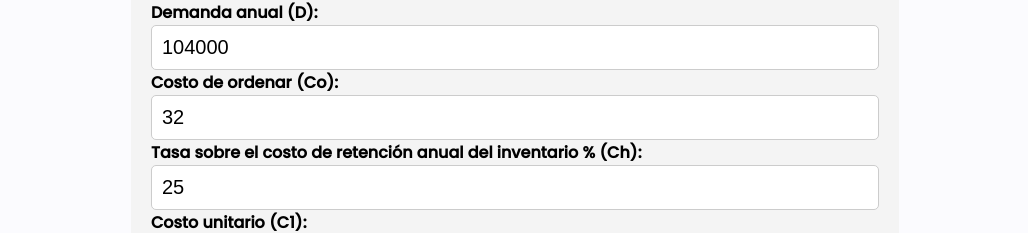
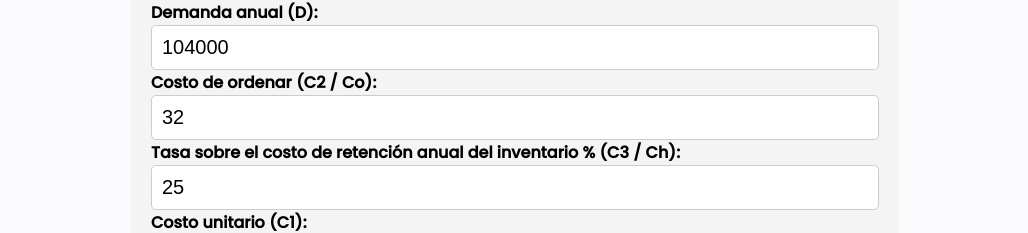
Before and after one commit to Jhonsebastianas/portafolio, a Next.js app: page /investigacion-de-operaciones in a window 1280 px wide. Shown: the part 186-419 px from the top of the page, without its empty margins (125-1153 px from the left). Built offline with nearby package versions, Linux system fonts and the light colour scheme.

Commit message:
fix name of variables

```diff
--- a/src/pages/investigacion-de-operaciones/index.js
+++ b/src/pages/investigacion-de-operaciones/index.js
@@ -101,12 +101,12 @@ export default function Home() {
                         <StyledInput onChange={handleChange} id="demandaAnual" name="demandaAnual" type="number" value={cantidadEconomicaPedido.demandaAnual} />
                     </div>
                     <div>
-                        <StyledLabel>Costo de ordenar (Co): </StyledLabel>
+                        <StyledLabel>Costo de ordenar (C2 / Co): </StyledLabel>
                         <StyledInput onChange={handleChange} id="costoOrdenar" name="costoOrdenar" type="number" value={cantidadEconomicaPedido.costoOrdenar} />
                     </div>
                     <div>
                         <StyledLabel>Tasa sobre el costo de retención
-                        anual del inventario % (Ch):  </StyledLabel>
+                        anual del inventario % (C3 / Ch):  </StyledLabel>
                         <StyledInput onChange={handleChange} id="tasaCostoRetencionAnualInventario" name="tasaCostoRetencionAnualInventario" type="number" value={cantidadEconomicaPedido.tasaCostoRetencionAnualInventario} />
                     </div>
                     <div>
```
